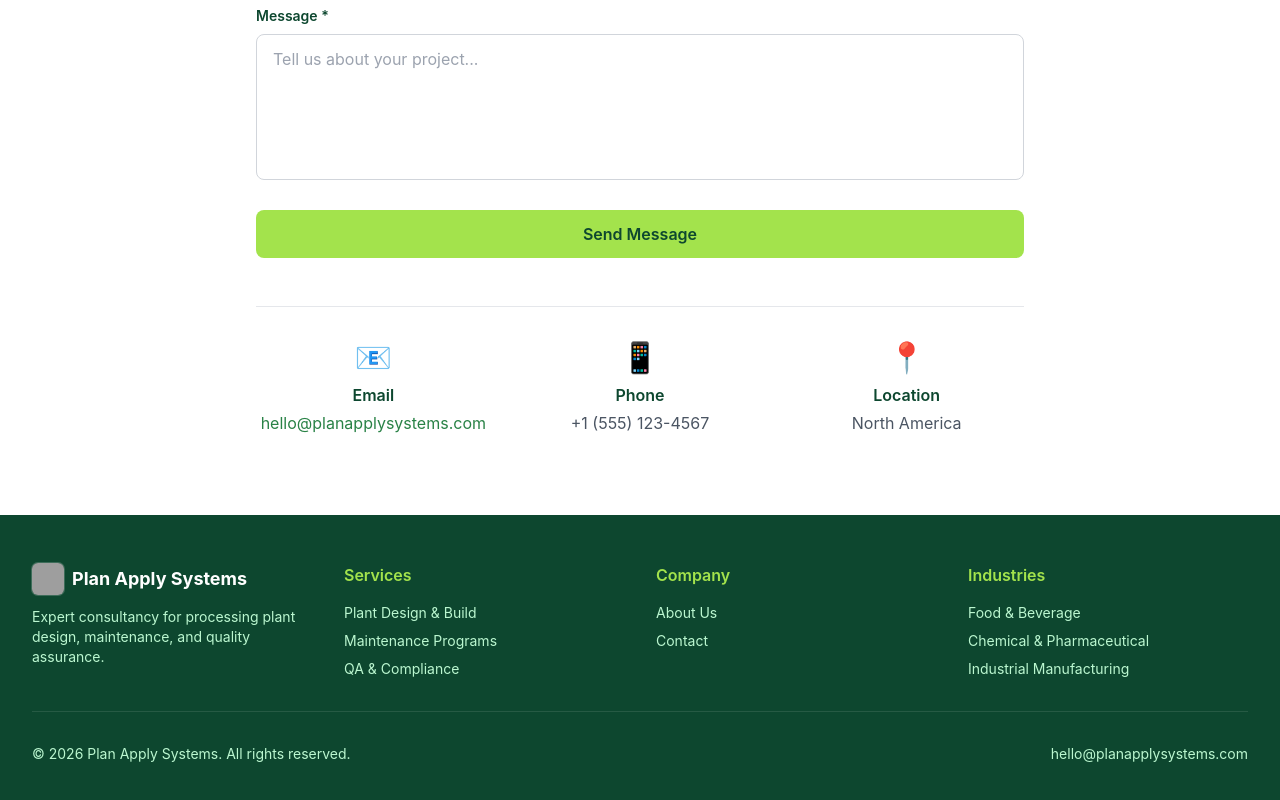
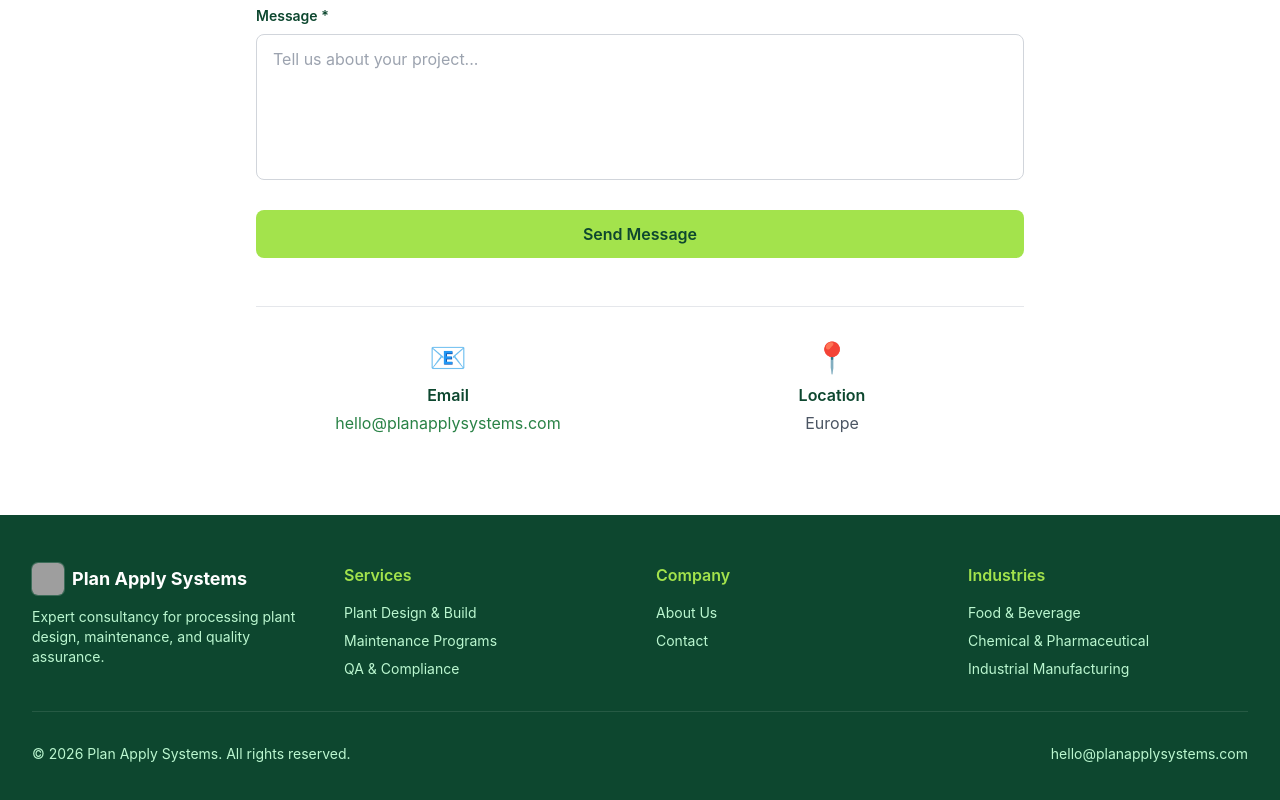
Before and after one commit to elrapha/plan-apply-systems, a React (Create React App) app: page / in a window 1280 px wide. Shown: the part 4339-5139 px from the top of the page. Built offline with nearby package versions, Linux system fonts and the light colour scheme; grey boxes are pictures that could not be loaded.

Commit message:
Update contacts

```diff
--- a/src/components/Contact.jsx
+++ b/src/components/Contact.jsx
@@ -106,7 +106,7 @@ export default function Contact() {
           </form>
 
           <div className="border-t border-gray-200 pt-8">
-            <div className="grid md:grid-cols-3 gap-8">
+            <div className="grid md:grid-cols-2">
               <div className="text-center">
                 <div className="text-3xl mb-2">📧</div>
                 <h3 className="font-semibold text-pas-forest mb-1">Email</h3>
@@ -115,14 +115,9 @@ export default function Contact() {
                 </a>
               </div>
               <div className="text-center">
-                <div className="text-3xl mb-2">📱</div>
-                <h3 className="font-semibold text-pas-forest mb-1">Phone</h3>
-                <p className="text-gray-600">+1 (555) 123-4567</p>
-              </div>
-              <div className="text-center">
                 <div className="text-3xl mb-2">📍</div>
                 <h3 className="font-semibold text-pas-forest mb-1">Location</h3>
-                <p className="text-gray-600">North America</p>
+                <p className="text-gray-600">Europe</p>
               </div>
             </div>
           </div>
```
